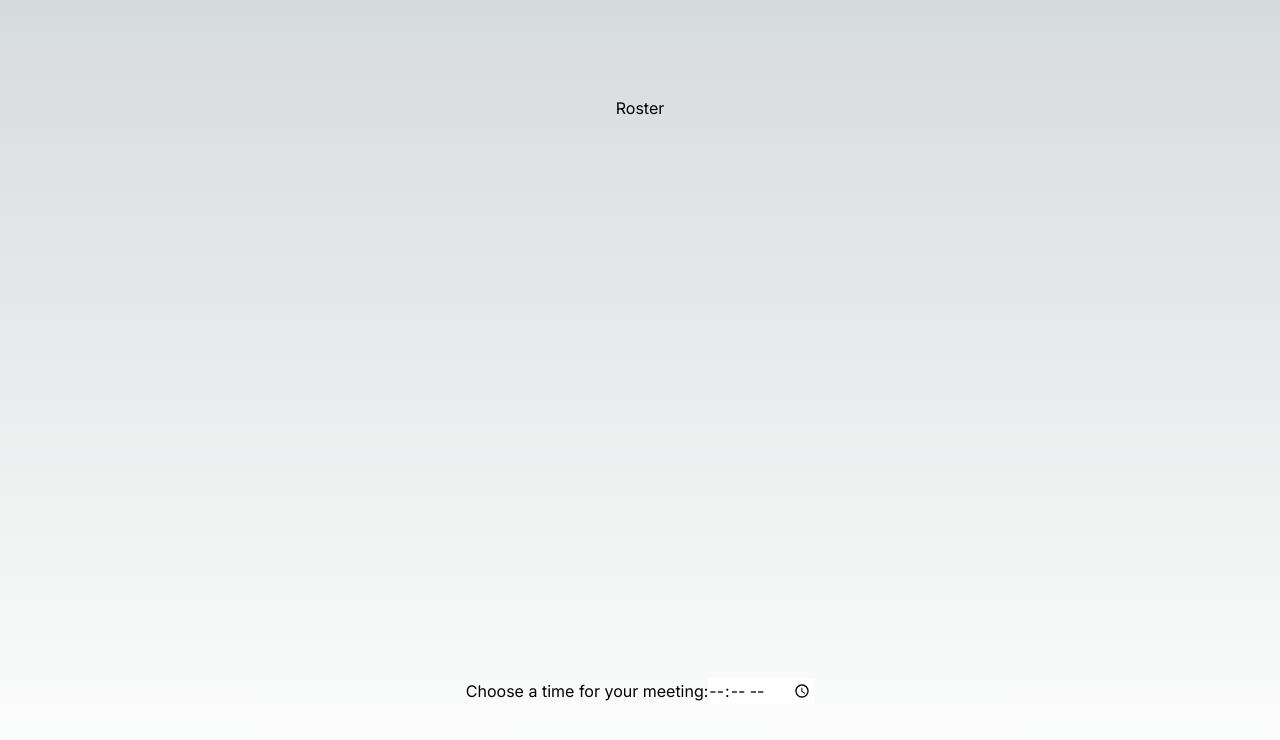
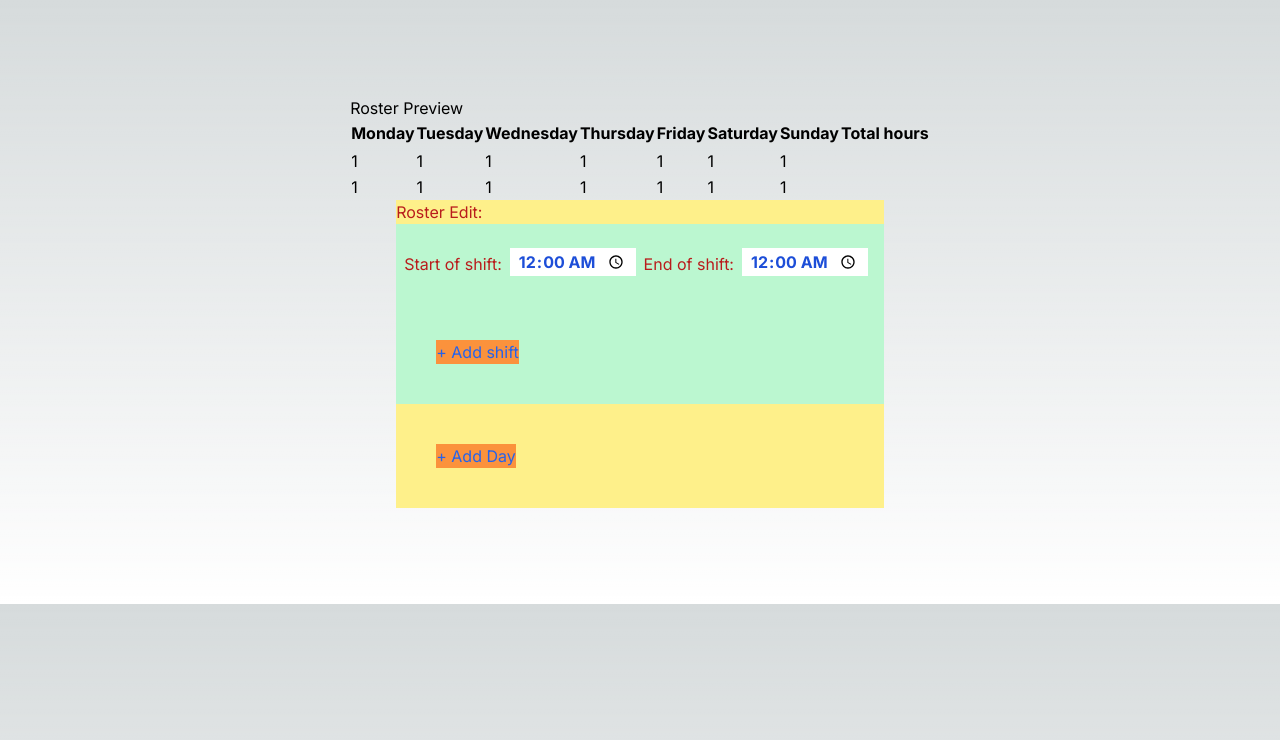
Before and after one commit to bruncik/Roster, a Next.js app in the folder roster/: page / in a window 1280 px wide. Shown: the top 740 px of the page. Built offline with nearby package versions, Linux system fonts and the light colour scheme.

Commit message:
very basic structure

```diff
--- /dev/null
+++ b/roster/app/components/day.tsx
@@ -0,0 +1,24 @@
+'use client'
+
+import { useState } from "react";
+import OneShift from "./oneShift";
+
+
+export default function Day() {
+
+    const [oneShift, setOneShift] = useState([<OneShift />]);
+
+    const addOneShift = () => {
+        setOneShift([...oneShift, <OneShift />]);
+    }
+
+    return (
+
+        <div className="bg-green-200">
+
+            {oneShift}
+            <button className="text text-blue-600 bg-orange-400 m-10"
+                onClick={addOneShift}>+ Add shift</button>
+        </div>
+    )
+}
--- /dev/null
+++ b/roster/app/components/days.tsx
@@ -0,0 +1,23 @@
+'use client'
+
+import { useState } from "react";
+import Day from "./day";
+
+export default function Days() {
+
+    const [oneDay, setOneDay] = useState([<Day />]);
+
+    const addOneDay = () => {
+        setOneDay([...oneDay, <Day />]);
+    }
+
+    return (
+        <div>
+            <div className="flex">
+                {oneDay}
+            </div>
+            <button className="text text-blue-600 bg-orange-400 m-10"
+                onClick={addOneDay}>+ Add Day</button>
+        </div>
+    )
+}
--- /dev/null
+++ b/roster/app/components/oneShift.tsx
@@ -0,0 +1,12 @@
+import TimeInputField from "./timeInputField";
+
+export default function OneShift() {
+    return (
+        <div className="flex flex-col my-4 p-2">
+            <div className="flex">
+                <label className='mt-1'>Start of shift:</label> <TimeInputField />
+                <label className='mt-1'>End of shift:</label> <TimeInputField />
+            </div>
+        </div>
+    )
+}
--- /dev/null
+++ b/roster/app/components/rosterEdit.tsx
@@ -0,0 +1,11 @@
+import Days from "./days";
+
+export default function RosterEdit() {
+
+    return (
+        <div className="bg-yellow-200">
+            <h1>Roster Edit:</h1>
+            <Days />
+        </div>
+    )
+}
--- /dev/null
+++ b/roster/app/components/rosterPreview.tsx
@@ -0,0 +1,10 @@
+import RosterTable from "./rosterTable";
+
+export default function RosterPreview() {
+    return (
+        <div>
+            <h1>Roster Preview</h1>
+            <RosterTable />
+        </div>
+    )
+}
--- /dev/null
+++ b/roster/app/components/rosterTable.tsx
@@ -0,0 +1,49 @@
+export default function RosterTable() {
+    return (
+        <div>
+            <table className="table-auto">
+                <thead>
+                    <tr>
+                        <th>Monday</th>
+                        <th>Tuesday</th>
+                        <th>Wednesday</th>
+                        <th>Thursday</th>
+                        <th>Friday</th>
+                        <th>Saturday</th>
+                        <th>Sunday</th>
+                        <th>Total hours</th>
+                    </tr>
+                </thead>
+                <tbody>
+                    <tr>
+                        <td>{ }</td>
+                        <td>{ }</td>
+                        <td>{ }</td>
+                        <td>{ }</td>
+                        <td>{ }</td>
+                        <td>{ }</td>
+                        <td>{ }</td>
+                    </tr>
+                    <tr>
+                        <td>1</td>
+                        <td>1</td>
+                        <td>1</td>
+                        <td>1</td>
+                        <td>1</td>
+                        <td>1</td>
+                        <td>1</td>
+                    </tr>
+                    <tr>
+                        <td>1</td>
+                        <td>1</td>
+                        <td>1</td>
+                        <td>1</td>
+                        <td>1</td>
+                        <td>1</td>
+                        <td>1</td>
+                    </tr>
+                </tbody>
+            </table>
+        </div>
+    )
+}
--- /dev/null
+++ b/roster/app/components/timeInputField.tsx
@@ -0,0 +1,6 @@
+export default function TimeInputField() {
+    return (
+        <input className='text-blue-700 font-bold px-2 mx-2'
+            type="time" id="appt" name="appt" min="00:00" max="24:00" defaultValue="00:00" required />
+    );
+}
--- a/roster/app/page.tsx
+++ b/roster/app/page.tsx
@@ -1,13 +1,15 @@
 import Image from 'next/image'
+import RosterEdit from './components/rosterEdit'
+import RosterPreview from './components/rosterPreview'
 
 export default function Home() {
   return (
-    <main className="flex min-h-screen flex-col items-center justify-between p-24">
-      Roster
-      <div className='test'>
-        <label>Choose a time for your meeting:</label>
+    <main className="flex flex-col items-center justify-between p-24">
+      <RosterPreview />
 
-        <input type="time" id="appt" name="appt" min="00:00" max="24:00" required />
+      <div className='test text-red-700'>
+        <RosterEdit />
+
       </div>
     </main>
   )
```
